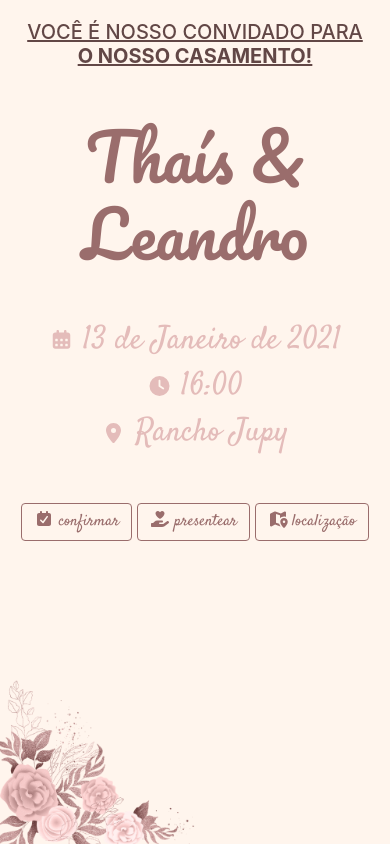
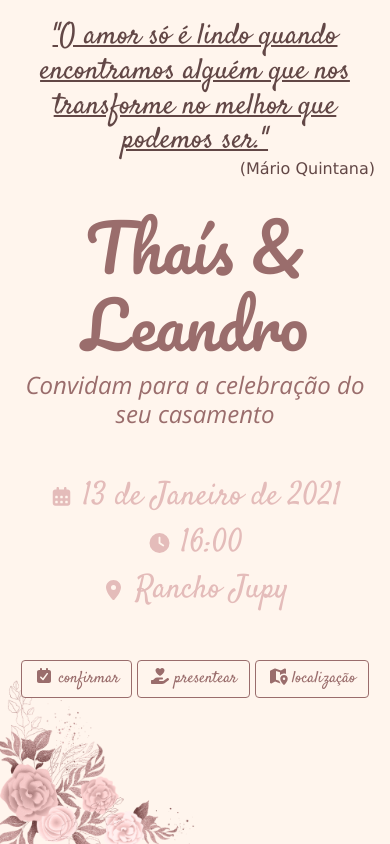
Before and after one commit to leandromac/Wedding-Invitation-JS, a plain HTML site: page index.html in a window 390 px wide. Drawn offline with nearby package versions, Linux system fonts and the light colour scheme.

Commit message:
Refatorinf and Responsive

```diff
--- a/css/style.css
+++ b/css/style.css
@@ -47,6 +47,22 @@ body {
   color: #e4bcba
 }
 
+.textDestak {
+  font-family: 'Satisfy', cursive;
+  font-size: 29px
+}
+
+.citacao {
+  font-family: 'Verdana';
+  font-size: 16px;
+  float: right
+}
+
+.invite {
+  font-family: 'Open Sans', sans-serif;
+  color: #9a6d6c;
+}
+
 .modal-title {
   font-family: 'Pacifico', cursive
 }
--- a/index.html
+++ b/index.html
@@ -9,11 +9,13 @@
     <link href="css/fontawesome/all.css" type="text/css" rel="stylesheet">
   -->
   <link href="https://fonts.googleapis.com/css2?family=Pacifico&family=Satisfy&display=swap" rel="stylesheet">
+  <link href="https://fonts.googleapis.com/css2?family=Open+Sans:ital,wght@1,300&display=swap" rel="stylesheet">
   <link href="css/bootstrap.min.css" type="text/css" rel="stylesheet">
+  <link href="css/responsive.css" type="text/css" rel="stylesheet">
   <link rel="apple-touch-icon" sizes="57x57" href="img/favicon/apple-icon-57x57.png">
   <link rel="apple-touch-icon" sizes="60x60" href="img/favicon/apple-icon-60x60.png">
   <link rel="apple-touch-icon" sizes="72x72" href="img/favicon/apple-icon-72x72.png">
-  <link rel="apple-touch-</div>icon" sizes="76x76" href="img/favicon/apple-icon-76x76.png">
+  <link rel="apple-touch-icon" sizes="76x76" href="img/favicon/apple-icon-76x76.png">
   <link rel="apple-touch-icon" sizes="114x114" href="img/favicon/apple-icon-114x114.png">
   <link rel="apple-touch-icon" sizes="120x120" href="img/favicon/apple-icon-120x120.png">
   <link rel="apple-touch-icon" sizes="144x144" href="img/favicon/apple-icon-144x144.png">
@@ -35,12 +37,14 @@
 
     <div class="alert alert-success text-center" role="alert" style="display: none; margin-top: 10px">
       Confirmação de <strong class="guestName"></strong> feita com sucesso!<br>
-      Você será redirecionado ao Google Agenda para salvar este evento!
     </div>
 
     <div class="text-center">
-      <h5 style="text-decoration: underline; margin-top: 20px; color: #624746">VOCÊ É NOSSO CONVIDADO PARA <br> <strong>O NOSSO CASAMENTO!</strong></h5>
+      <h5 class="textDestak" style="text-decoration: underline; margin-top: 20px; color: #624746">
+        "O amor só é lindo quando encontramos alguém que nos transforme no melhor que podemos ser."<br>
+      <span class="citacao">(Mário Quintana)</span></h5>
       <h1 class="couple">Thaís & Leandro</h1>
+      <h4 class="invite">Convidam para a celebração do seu casamento</h4>
       <div class="info">
         <h5 class="day"><i style="font-size:20px" class="fas fas-1x fa-calendar-alt"></i> 13 de Janeiro de 2021</h5>
         <h5 class="time"><i style="font-size:20px" class="fas fa-clock"></i> 16:00</h5>
--- a/js/script.js
+++ b/js/script.js
@@ -6,8 +6,6 @@
   const bodyConfirm = document.querySelector('.bodyConfirm')
   const bodyGift = document.querySelector('.bodyGift')
   const modalFooter = document.querySelector('.modal-footer')
-
-  console.log(e)
 
   $('#btn-submit').click(e => {
     e.preventDefault()
@@ -52,16 +50,16 @@
     setInterval(() => {
       $('.alert').hide(1000)
     }, 8000)
-    setTimeout(() => {
-      schedule()
-    }, 9000)
+    // setTimeout(() => {
+    //   schedule()
+    // }, 9000)
   }
 
-  function schedule() {
-    let a = document.createElement('a')
-    a.href = 'https://calendar.google.com/event?action=TEMPLATE&tmeid=MXJzNXBzNGdrNGN0NG4zNHRkaTQ0NG44ZGMgbmFuZG9mbWFjZWRvQG0&tmsrc=nandofmacedo%40gmail.com'
-    a.target = '_blank'
-    a.click()
-  }
+  // function schedule() {
+  //   let a = document.createElement('a')
+  //   a.href = 'https://calendar.google.com/event?action=TEMPLATE&tmeid=MXJzNXBzNGdrNGN0NG4zNHRkaTQ0NG44ZGMgbmFuZG9mbWFjZWRvQG0&tmsrc=nandofmacedo%40gmail.com'
+  //   a.target = '_blank'
+  //   a.click()
+  // }
 
 })()
```
Also changed, not shown: css/responsive.css (added, +18 -0 lines).
